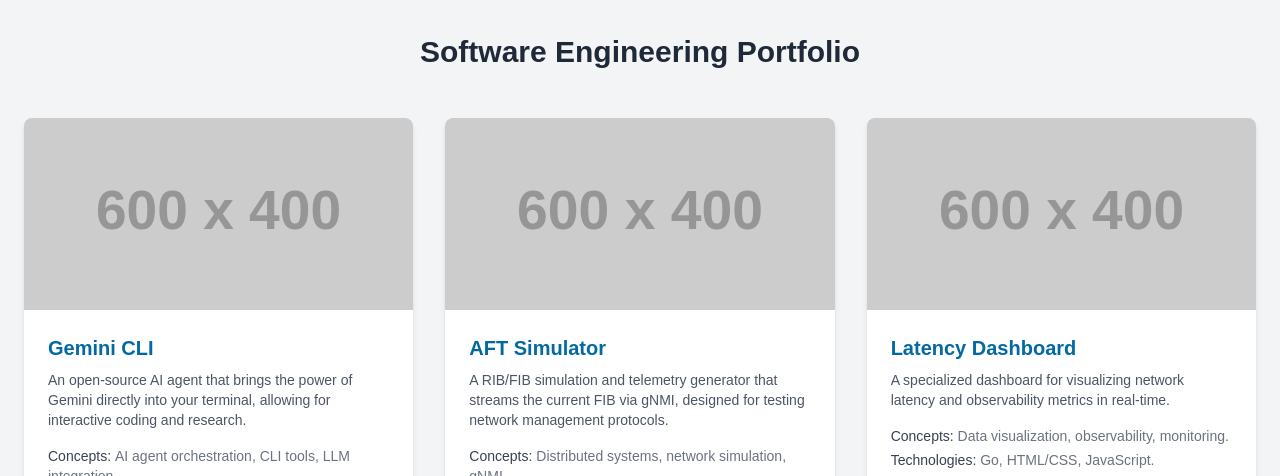
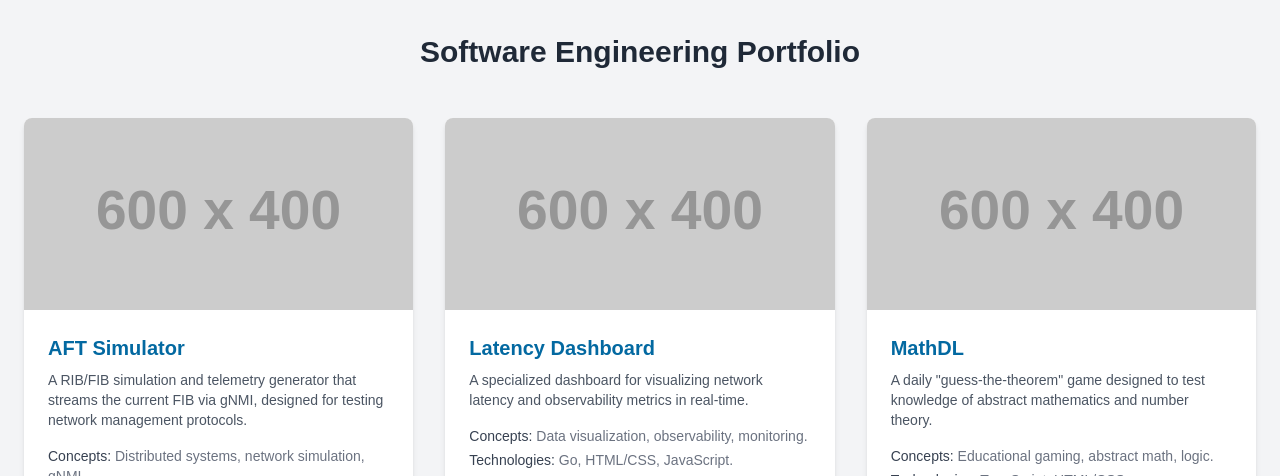
Before and after one commit to ElodinLaarz/ElodinLaarz.github.io, a plain HTML site: page index.html in a window 1280 px wide. Shown: the part 990-1466 px from the top of the page. Drawn offline with nearby package versions, Linux system fonts and the light colour scheme; placeholder pictures from the web are drawn by us.

Commit message:
update projects

```diff
--- a/index.html
+++ b/index.html
@@ -161,39 +161,6 @@
                     Software Engineering Portfolio
                 </h2>
                 <div class="grid grid-cols-1 md:grid-cols-2 lg:grid-cols-3 gap-8">
-                    <!-- New Featured Projects -->
-                    <div class="bg-white rounded-lg shadow-md overflow-hidden project-card">
-                        <img src="https://placehold.co/600x400/1e293b/ffffff?text=Gemini+CLI"
-                            alt="Gemini CLI Screenshot"
-                            class="w-full h-48 object-cover">
-                        <div class="p-6">
-                            <h3 class="text-xl font-semibold mb-2 text-sky-700">
-                                Gemini CLI
-                            </h3>
-                            <p class="text-gray-600 text-sm mb-4">
-                                An open-source AI agent that brings the power of
-                                Gemini directly into your terminal, allowing for
-                                interactive coding and research.
-                            </p>
-                            <p class="text-sm text-gray-500 mb-1">
-                                <strong class="font-medium text-gray-700">
-                                    Concepts:
-                                </strong>
-                                AI agent orchestration, CLI tools, LLM integration.
-                            </p>
-                            <p class="text-sm text-gray-500 mb-4">
-                                <strong class="font-medium text-gray-700">
-                                    Technologies:
-                                </strong>
-                                TypeScript, Node.js, Gemini API.
-                            </p>
-                            <a href="https://github.com/ElodinLaarz/gemini-cli"
-                                target="_blank"
-                                class="btn-secondary text-sm px-4 py-2">
-                                <i class="fab fa-github mr-1"></i> View Code
-                            </a>
-                        </div>
-                    </div>
                     <div class="bg-white rounded-lg shadow-md overflow-hidden project-card">
                         <img src="https://placehold.co/600x400/0369a1/ffffff?text=AFT+Simulator"
                             alt="AFT Simulator Screenshot"
@@ -381,7 +348,6 @@
                             </a>
                         </div>
                     </div>
-                    <!-- Existing Projects -->
                         <img src="https://placehold.co/600x400/3498db/ffffff?text=Wordl+Games"
                             alt="Wordl Games Screenshot"
                             class="w-full h-48 object-cover">
```
